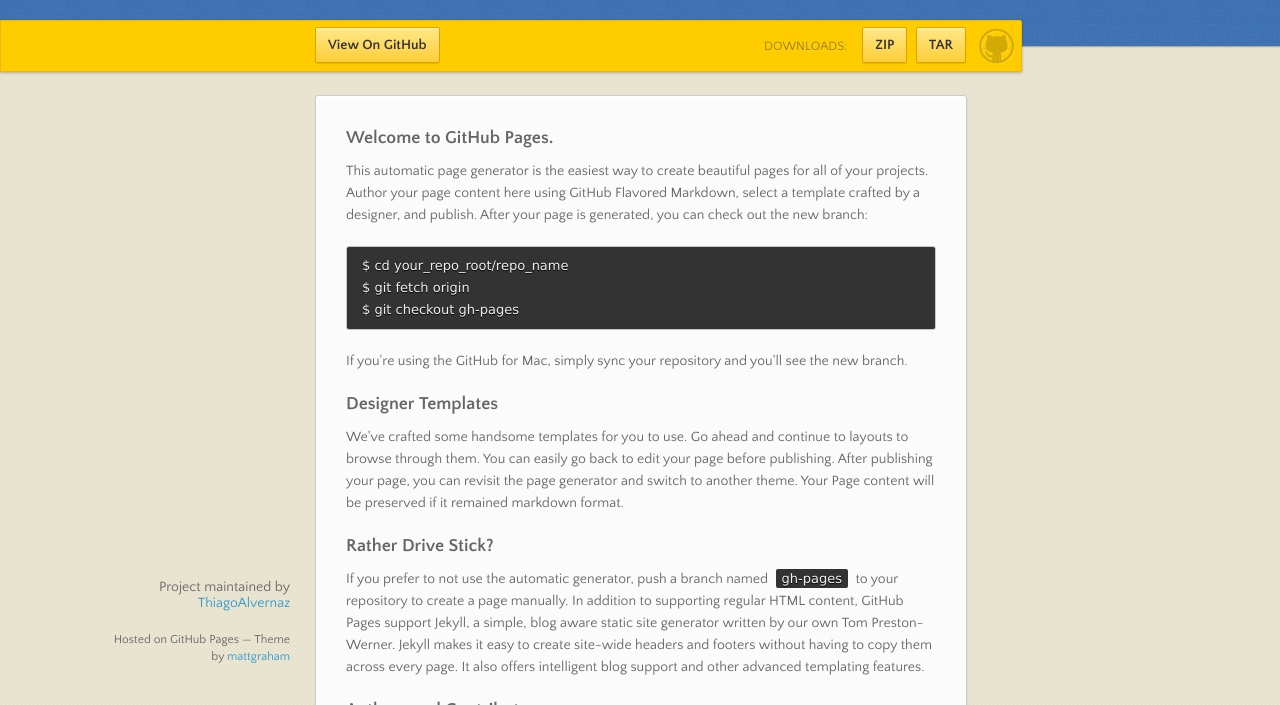
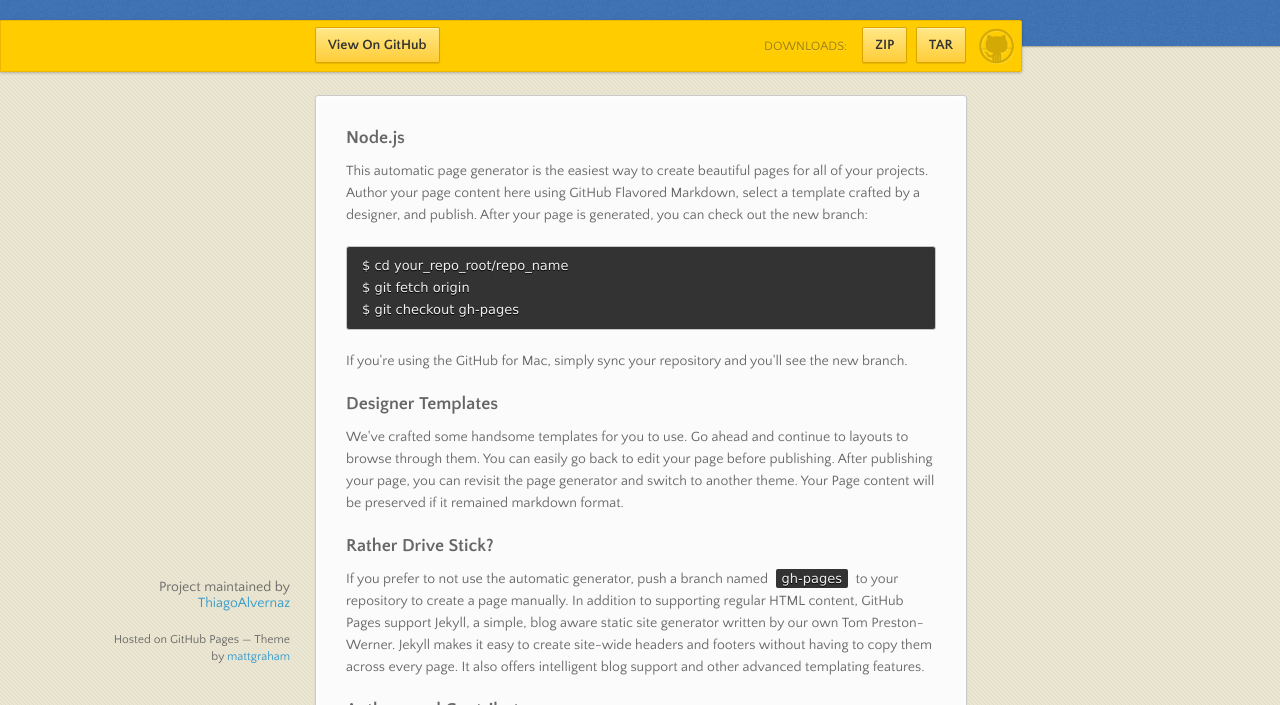
Before and after one commit to thiagoalvernaz/workshop-be-mean-beaga, a plain HTML site: page index.html in a window 1280 px wide. Shown: the part 95-800 px from the top of the page. Drawn offline with nearby package versions, Linux system fonts and the light colour scheme.

Commit message:
Node.js
node

```diff
--- a/index.html
+++ b/index.html
@@ -40,7 +40,7 @@
       </nav>
       <section>
         <h3>
-<a name="welcome-to-github-pages" class="anchor" href="#welcome-to-github-pages"><span class="octicon octicon-link"></span></a>Welcome to GitHub Pages.</h3>
+<a name="welcome-to-github-pages" class="anchor" href="#welcome-to-github-pages"><span class="octicon octicon-link"></span></a>Node.js</h3>
 
 <p>This automatic page generator is the easiest way to create beautiful pages for all of your projects. Author your page content here using GitHub Flavored Markdown, select a template crafted by a designer, and publish. After your page is generated, you can check out the new branch:</p>
 
```
